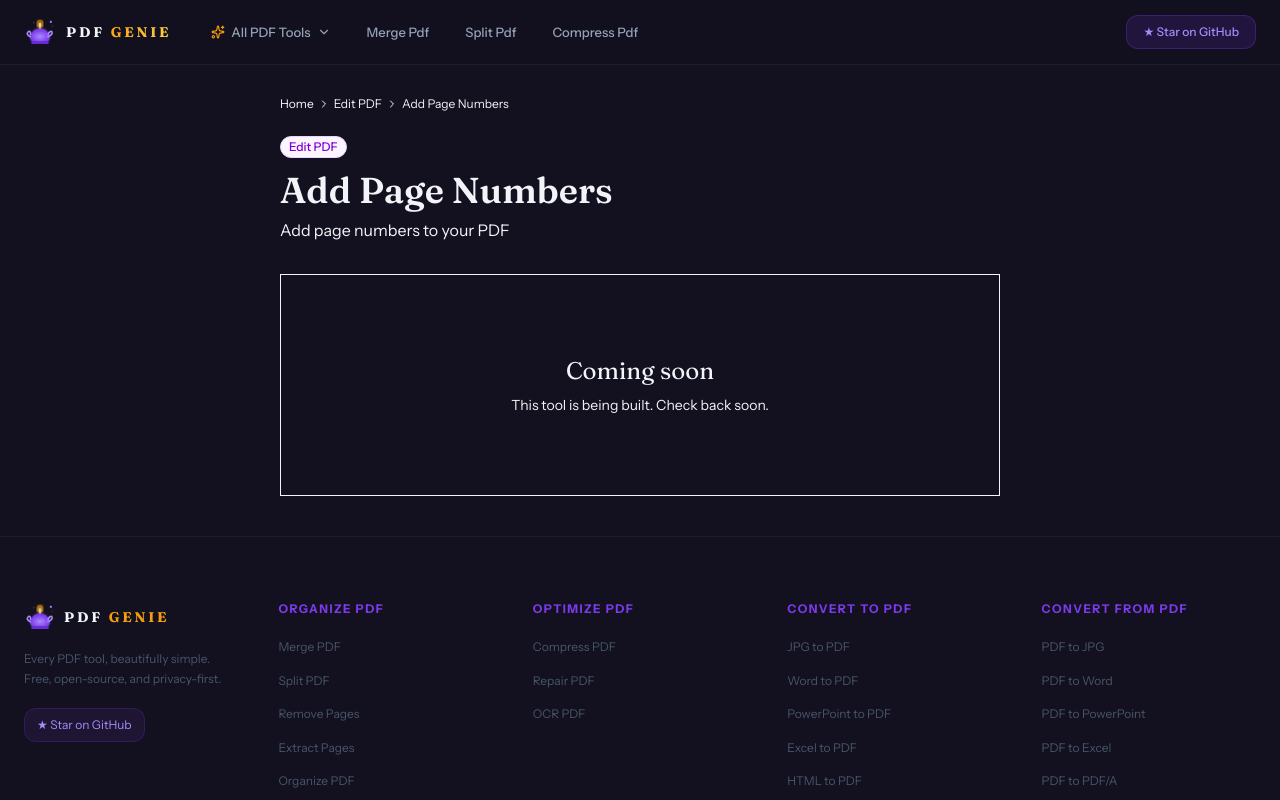
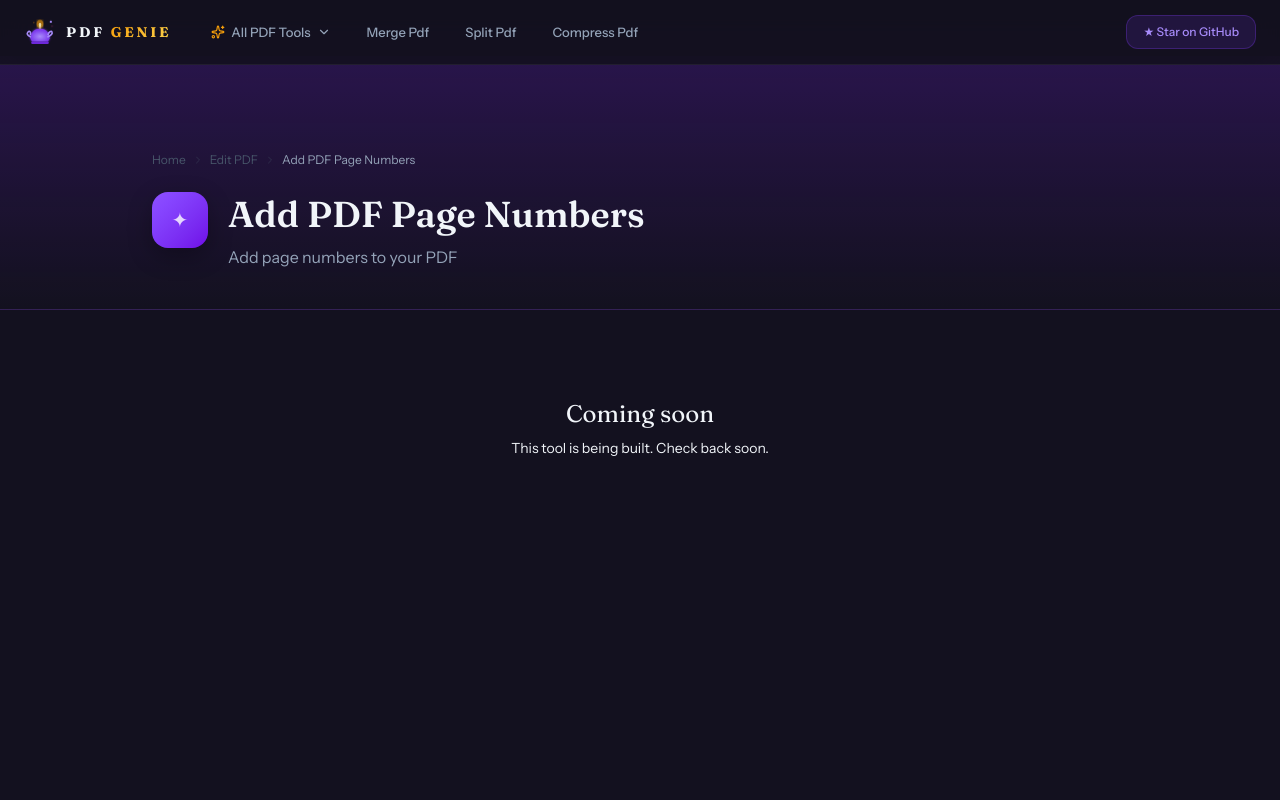
Before and after one commit to badrusiddique/pdf-genie, a Next.js app: page /add-page-numbers in a window 1280 px wide. Shown: the top 800 px of the page. Built offline with nearby package versions, Linux system fonts and the light colour scheme.

Commit message:
fix(ui): fix CSS vars in Button/Spinner, redesign ToolResult/ToolPageShell/ToolWorkspace, fix tool names

```diff
--- a/components/tool/ToolPageShell.tsx
+++ b/components/tool/ToolPageShell.tsx
@@ -1,6 +1,5 @@
 import type { Tool } from '@/config/tools'
 import { CATEGORY_LABELS } from '@/config/tools'
-import { CategoryBadge } from '@/components/ui'
 import Link from 'next/link'
 import { ChevronRight } from 'lucide-react'
 
@@ -9,31 +8,68 @@ interface ToolPageShellProps {
   children: React.ReactNode
 }
 
+const categoryGradient: Record<Tool['category'], string> = {
+  organize:       'from-blue-600/20 to-transparent',
+  optimize:       'from-emerald-600/20 to-transparent',
+  'convert-to':   'from-amber-600/20 to-transparent',
+  'convert-from': 'from-orange-600/20 to-transparent',
+  edit:           'from-violet-600/20 to-transparent',
+  security:       'from-rose-600/20 to-transparent',
+  intelligence:   'from-pink-600/20 to-transparent',
+}
+
+const categoryIconBg: Record<Tool['category'], string> = {
+  organize:       'from-blue-500 to-blue-700',
+  optimize:       'from-emerald-500 to-emerald-700',
+  'convert-to':   'from-amber-500 to-amber-700',
+  'convert-from': 'from-orange-500 to-orange-700',
+  edit:           'from-violet-500 to-violet-700',
+  security:       'from-rose-500 to-rose-700',
+  intelligence:   'from-pink-500 to-pink-700',
+}
+
 export function ToolPageShell({ tool, children }: ToolPageShellProps) {
   return (
-    <main className="max-w-3xl mx-auto px-4 sm:px-6 py-10">
-      {/* Breadcrumb */}
-      <nav aria-label="Breadcrumb" className="flex items-center gap-1 text-xs text-[--color-muted] mb-6">
-        <Link href="/" className="hover:text-[--color-text] transition-colors">Home</Link>
-        <ChevronRight className="w-3 h-3" />
-        <span>{CATEGORY_LABELS[tool.category]}</span>
-        <ChevronRight className="w-3 h-3" />
-        <span className="text-[--color-text]">{tool.name}</span>
-      </nav>
+    <main className="min-h-screen">
+      {/* Gradient header band */}
+      <div className={`bg-gradient-to-b ${categoryGradient[tool.category]} border-b border-white/5`}>
+        <div className="max-w-5xl mx-auto px-4 sm:px-6 pt-24 pb-10">
 
-      {/* Tool header */}
-      <div className="mb-8">
-        <div className="flex items-center gap-3 mb-3">
-          <CategoryBadge category={tool.category} label={CATEGORY_LABELS[tool.category]} />
+          {/* Breadcrumb — pure server, no hover handlers */}
+          <nav aria-label="Breadcrumb" className="flex items-center gap-1.5 text-xs mb-6" style={{ color: '#475569' }}>
+            <Link href="/" className="hover:text-[#94A3B8] transition-colors">Home</Link>
+            <ChevronRight className="w-3 h-3 opacity-40" />
+            <Link href="/" className="hover:text-[#94A3B8] transition-colors">{CATEGORY_LABELS[tool.category]}</Link>
+            <ChevronRight className="w-3 h-3 opacity-40" />
+            <span style={{ color: '#94A3B8' }}>{tool.name}</span>
+          </nav>
+
+          {/* Tool identity */}
+          <div className="flex items-start gap-5">
+            <div
+              className={`w-14 h-14 rounded-2xl bg-gradient-to-br ${categoryIconBg[tool.category]} flex items-center justify-center shrink-0`}
+              style={{ boxShadow: '0 8px 24px rgba(0,0,0,0.3)' }}
+              aria-hidden
+            >
+              <span className="text-xl text-white/80">✦</span>
+            </div>
+            <div>
+              <h1
+                className="font-display text-3xl sm:text-4xl font-semibold mb-2 leading-tight"
+                style={{ color: '#F1F5F9' }}
+              >
+                {tool.name}
+              </h1>
+              <p className="text-base" style={{ color: '#94A3B8' }}>
+                {tool.description}
+              </p>
+            </div>
+          </div>
         </div>
-        <h1 className="font-display text-3xl sm:text-4xl font-semibold text-[--color-primary] mb-2">
-          {tool.name}
-        </h1>
-        <p className="text-[--color-muted] text-base">{tool.description}</p>
       </div>
 
-      {/* Tool content */}
-      <div className="bg-[--color-surface] rounded-[--radius-xl] border border-[--color-border] shadow-[--shadow] p-6 sm:p-8">
+      {/* Workspace */}
+      <div className="max-w-5xl mx-auto px-4 sm:px-6 py-10">
         {children}
       </div>
     </main>
--- /dev/null
+++ b/components/tool/ToolWorkspace.tsx
@@ -0,0 +1,83 @@
+'use client'
+
+// Wraps the interactive tool area with consistent card styling and processing overlay
+interface ToolWorkspaceProps {
+  children: React.ReactNode
+  processing?: boolean
+  processingLabel?: string
+}
+
+export function ToolWorkspace({
+  children,
+  processing = false,
+  processingLabel = 'Processing your PDF…',
+}: ToolWorkspaceProps) {
+  return (
+    <div className="relative">
+      {/* Processing overlay */}
+      {processing && (
+        <div
+          className="absolute inset-0 z-20 flex flex-col items-center justify-center gap-5 rounded-2xl"
+          style={{
+            background: 'rgba(19,17,31,0.85)',
+            backdropFilter: 'blur(6px)',
+            WebkitBackdropFilter: 'blur(6px)',
+          }}
+          aria-live="polite"
+          aria-label={processingLabel}
+        >
+          {/* Spinner ring */}
+          <div className="relative w-14 h-14">
+            <div
+              className="absolute inset-0 rounded-full animate-spin"
+              style={{
+                border: '3px solid transparent',
+                borderTopColor: '#7C3AED',
+                borderRightColor: 'rgba(124,58,237,0.3)',
+              }}
+            />
+            <div
+              className="absolute inset-2 rounded-full animate-pulse"
+              style={{ background: 'rgba(124,58,237,0.15)' }}
+            />
+          </div>
+
+          {/* Label */}
+          <div className="text-center">
+            <p className="text-sm font-medium mb-1" style={{ color: '#F1F5F9' }}>
+              {processingLabel}
+            </p>
+            <p className="text-xs" style={{ color: '#64748B' }}>
+              This may take a moment — don&apos;t close this tab
+            </p>
+          </div>
+
+          {/* Animated dots */}
+          <div className="flex gap-1.5">
+            {[0, 1, 2].map(i => (
+              <div
+                key={i}
+                className="w-1.5 h-1.5 rounded-full"
+                style={{
+                  background: '#7C3AED',
+                  animation: `pulseGlow 1.2s ease-in-out ${i * 0.2}s infinite`,
+                }}
+              />
+            ))}
+          </div>
+        </div>
+      )}
+
+      {/* Content */}
+      <div
+        className="rounded-2xl p-6 sm:p-8"
+        style={{
+          background: 'rgba(255,255,255,0.04)',
+          border: '1px solid rgba(255,255,255,0.08)',
+        }}
+      >
+        {children}
+      </div>
+    </div>
+  )
+}
--- a/components/tool/index.ts
+++ b/components/tool/index.ts
@@ -2,3 +2,4 @@ export { ToolDropzone } from './ToolDropzone'
 export type { UploadedFile } from './ToolDropzone'
 export { ToolResult } from './ToolResult'
 export { ToolPageShell } from './ToolPageShell'
+export { ToolWorkspace } from './ToolWorkspace'
--- a/components/tool/tools/MergePdfTool.tsx
+++ b/components/tool/tools/MergePdfTool.tsx
@@ -6,7 +6,7 @@ import type { DragEndEvent } from '@dnd-kit/core'
 import { SortableContext, sortableKeyboardCoordinates, verticalListSortingStrategy, arrayMove, useSortable } from '@dnd-kit/sortable'
 import { CSS } from '@dnd-kit/utilities'
 import { GripVertical, ArrowUpDown } from 'lucide-react'
-import { ToolDropzone, ToolResult, type UploadedFile } from '@/components/tool'
+import { ToolDropzone, ToolResult, ToolWorkspace, type UploadedFile } from '@/components/tool'
 import { Button } from '@/components/ui'
 import type { Tool } from '@/config/tools'
 import { cn } from '@/lib/utils'
@@ -131,6 +131,7 @@ export function MergePdfTool({ tool }: MergePdfToolProps) {
   }
 
   return (
+    <ToolWorkspace processing={status === 'processing'} processingLabel="Merging your PDFs…">
     <div className="space-y-6">
       {files.length === 0 ? (
         <ToolDropzone tool={tool} files={files} onFilesChange={setFiles} disabled={status === 'processing'} />
@@ -176,7 +177,7 @@ export function MergePdfTool({ tool }: MergePdfToolProps) {
       )}
 
       {error && (
-        <p role="alert" className="text-sm text-[--color-error]">{error}</p>
+        <p role="alert" className="text-sm mt-2" style={{ color: '#EF4444' }}>{error}</p>
       )}
 
       {files.length >= 2 && (
@@ -197,8 +198,9 @@ export function MergePdfTool({ tool }: MergePdfToolProps) {
       )}
 
       {files.length === 1 && (
-        <p className="text-sm text-[--color-muted] text-center">Add at least one more PDF to merge</p>
+        <p className="text-sm text-center" style={{ color: '#64748B' }}>Add at least one more PDF to merge</p>
       )}
     </div>
+    </ToolWorkspace>
   )
 }
--- a/components/ui/button.tsx
+++ b/components/ui/button.tsx
@@ -11,10 +11,10 @@ interface ButtonProps extends React.ButtonHTMLAttributes<HTMLButtonElement> {
 }
 
 const variantClasses: Record<ButtonVariant, string> = {
-  primary: 'bg-[--color-primary] text-white hover:bg-[--color-primary-hover] shadow-sm',
-  secondary: 'bg-[--color-surface] text-[--color-text] border border-[--color-border] hover:bg-[--color-bg]',
-  ghost: 'text-[--color-primary] hover:bg-[--color-primary]/5',
-  danger: 'bg-[--color-error] text-white hover:opacity-90',
+  primary:   'bg-violet-700 text-white hover:bg-violet-800 shadow-sm',
+  secondary: 'bg-white/6 text-[#F1F5F9] border border-white/10 hover:bg-white/10',
+  ghost:     'text-violet-400 hover:bg-violet-400/10',
+  danger:    'bg-red-600 text-white hover:opacity-90',
 }
 
 const sizeClasses: Record<ButtonSize, string> = {
@@ -30,7 +30,7 @@ export const Button = forwardRef<HTMLButtonElement, ButtonProps>(
         ref={ref}
         disabled={disabled || loading}
         className={cn(
-          'inline-flex items-center justify-center gap-2 font-medium rounded-[--radius] transition-all duration-[--transition]',
+          'inline-flex items-center justify-center gap-2 font-medium rounded-lg transition-all duration-200',
           'disabled:opacity-50 disabled:cursor-not-allowed',
           variantClasses[variant],
           sizeClasses[size],
@@ -39,7 +39,11 @@ export const Button = forwardRef<HTMLButtonElement, ButtonProps>(
         {...props}
       >
         {loading && (
-          <span role="status" aria-label="Loading" className="w-4 h-4 border-2 border-current border-t-transparent rounded-full animate-spin" />
+          <span
+            role="status"
+            aria-label="Loading"
+            className="w-4 h-4 border-2 border-white/20 border-t-white rounded-full animate-spin shrink-0"
+          />
         )}
         {children}
       </button>
--- a/components/ui/spinner.tsx
+++ b/components/ui/spinner.tsx
@@ -13,7 +13,7 @@ export function Spinner({ size = 'md', className }: SpinnerProps) {
       role="status"
       aria-label="Loading"
       className={cn(
-        'block border-2 border-[--color-border] border-t-[--color-primary] rounded-full animate-spin',
+        'block border-2 border-white/10 border-t-violet-500 rounded-full animate-spin',
         sizeClasses[size],
         className,
       )}
--- a/config/tools.ts
+++ b/config/tools.ts
@@ -50,7 +50,7 @@ export const tools: Tool[] = [
   },
   {
     slug: 'remove-pages',
-    name: 'Remove Pages',
+    name: 'Remove PDF Pages',
     description: 'Delete unwanted pages from your PDF',
     category: 'organize',
     icon: 'Trash2',
@@ -62,7 +62,7 @@ export const tools: Tool[] = [
   },
   {
     slug: 'extract-pages',
-    name: 'Extract Pages',
+    name: 'Extract PDF Pages',
     description: 'Pull out specific pages into a new PDF',
     category: 'organize',
     icon: 'FileOutput',
@@ -282,7 +282,7 @@ export const tools: Tool[] = [
   },
   {
     slug: 'add-page-numbers',
-    name: 'Add Page Numbers',
+    name: 'Add PDF Page Numbers',
     description: 'Add page numbers to your PDF',
     category: 'edit',
     icon: 'Hash',
@@ -294,7 +294,7 @@ export const tools: Tool[] = [
   },
   {
     slug: 'add-watermark',
-    name: 'Add Watermark',
+    name: 'Add PDF Watermark',
     description: 'Stamp text or image over your PDF pages',
     category: 'edit',
     icon: 'Stamp',
```
Also changed, not shown: components/tool/ToolResult.tsx (+99 -25 lines), 1 other file (tests, documents, lock files or other folders).
